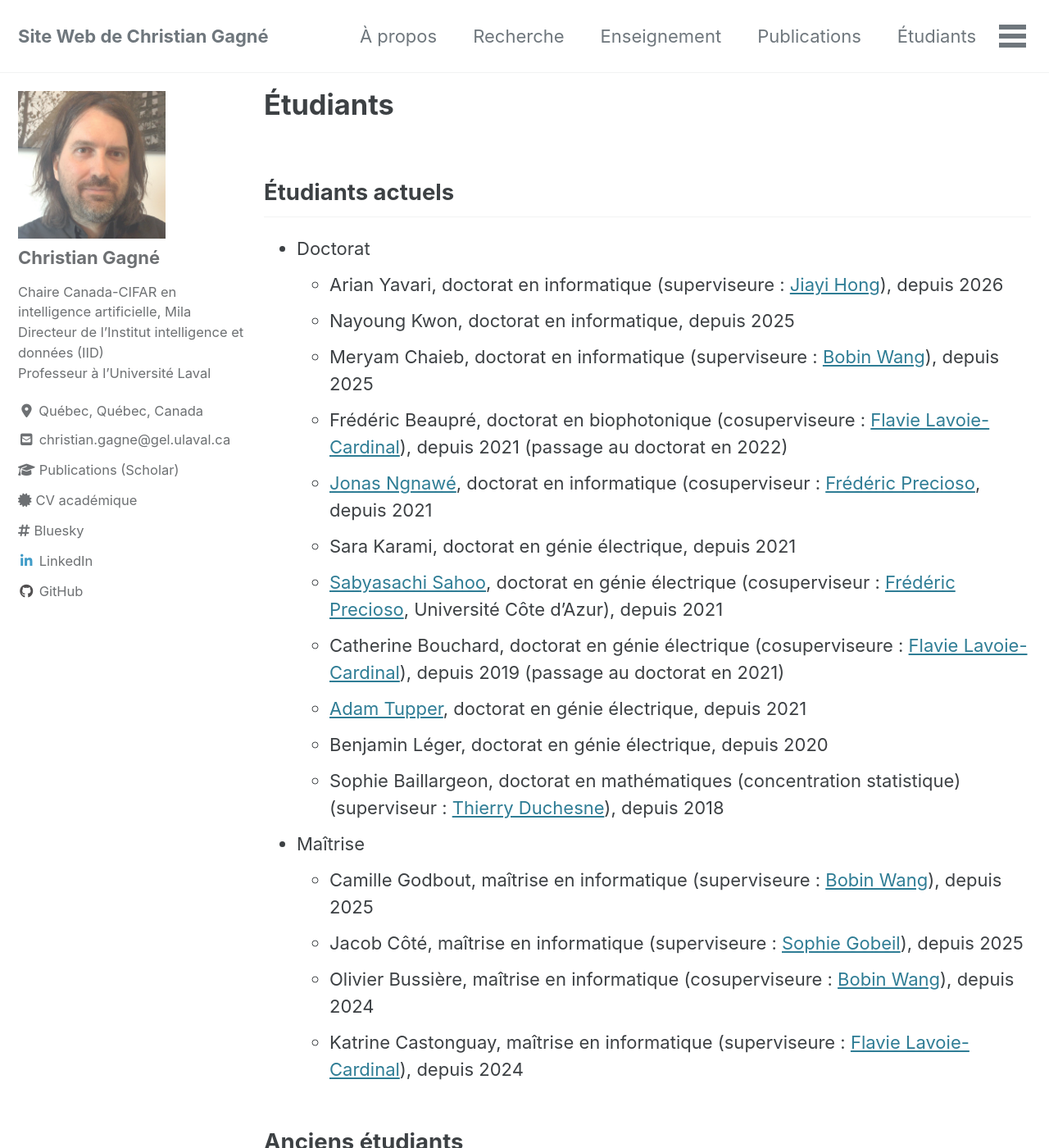
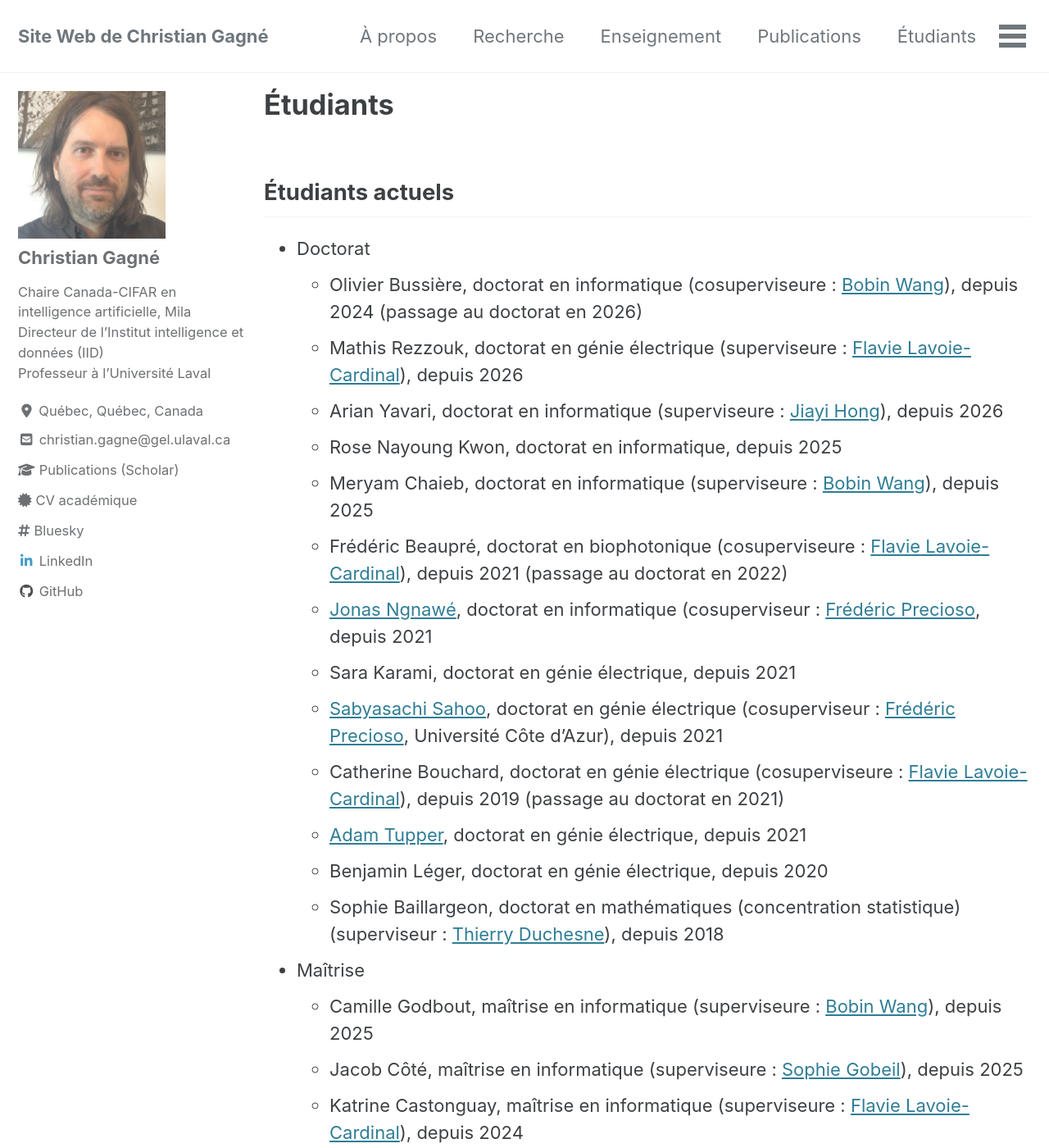
Before and after one commit to chgagne/chgagne.github.io, a Jekyll site: the page built from _pages/etudiants.md, in a window 1280 px wide and 1400 px high. Shown: the whole window at 82% size. Built offline with Jekyll 4.4.1, drawn with Linux system fonts in a browser that asks for light colours; cached includes are drawn as plain includes.

Commit message:
Mise à jour CV et liste d'étudiants.

```diff
--- a/_pages/etudiants.md
+++ b/_pages/etudiants.md
@@ -7,8 +7,10 @@ title: "Étudiants"
 ## Étudiants actuels
 
 - Doctorat
+    - Olivier Bussière, doctorat en informatique (cosuperviseure : [Bobin Wang](https://www.fsg.ulaval.ca/corps-professoral/bobin-wang)), depuis 2024 (passage au doctorat en 2026)
+    - Mathis Rezzouk, doctorat en génie électrique (superviseure : [Flavie Lavoie-Cardinal](https://www.flc-lab.com/)), depuis 2026
     - Arian Yavari, doctorat en informatique (superviseure : [Jiayi Hong](https://jiayihong.info/)), depuis 2026
-    - Nayoung Kwon, doctorat en informatique, depuis 2025
+    - Rose Nayoung Kwon, doctorat en informatique, depuis 2025
     - Meryam Chaieb, doctorat en informatique (superviseure : [Bobin Wang](https://www.fsg.ulaval.ca/corps-professoral/bobin-wang)), depuis 2025
     - Frédéric Beaupré, doctorat en biophotonique (cosuperviseure : [Flavie Lavoie-Cardinal](https://www.flc-lab.com/)), depuis 2021 (passage au doctorat en 2022)
     - [Jonas Ngnawé](https://ngnawejonas.github.io/), doctorat en informatique (cosuperviseur : [Frédéric Precioso](https://www.i3s.unice.fr/~precioso/), depuis 2021
@@ -21,7 +23,6 @@ title: "Étudiants"
 - Maîtrise
     - Camille Godbout, maîtrise en informatique (superviseure : [Bobin Wang](https://www.fsg.ulaval.ca/corps-professoral/bobin-wang)), depuis 2025
     - Jacob Côté, maîtrise en informatique (superviseure : [Sophie Gobeil](https://sophie-gobeil.fsg.ulaval.ca/)), depuis 2025
-    - Olivier Bussière, maîtrise en informatique (cosuperviseure : [Bobin Wang](https://www.fsg.ulaval.ca/corps-professoral/bobin-wang)), depuis 2024
     - Katrine Castonguay, maîtrise en informatique (superviseure : [Flavie Lavoie-Cardinal](https://www.flc-lab.com/)), depuis 2024
 
 ## Anciens étudiants
```
Also changed, not shown: 1 other file.
